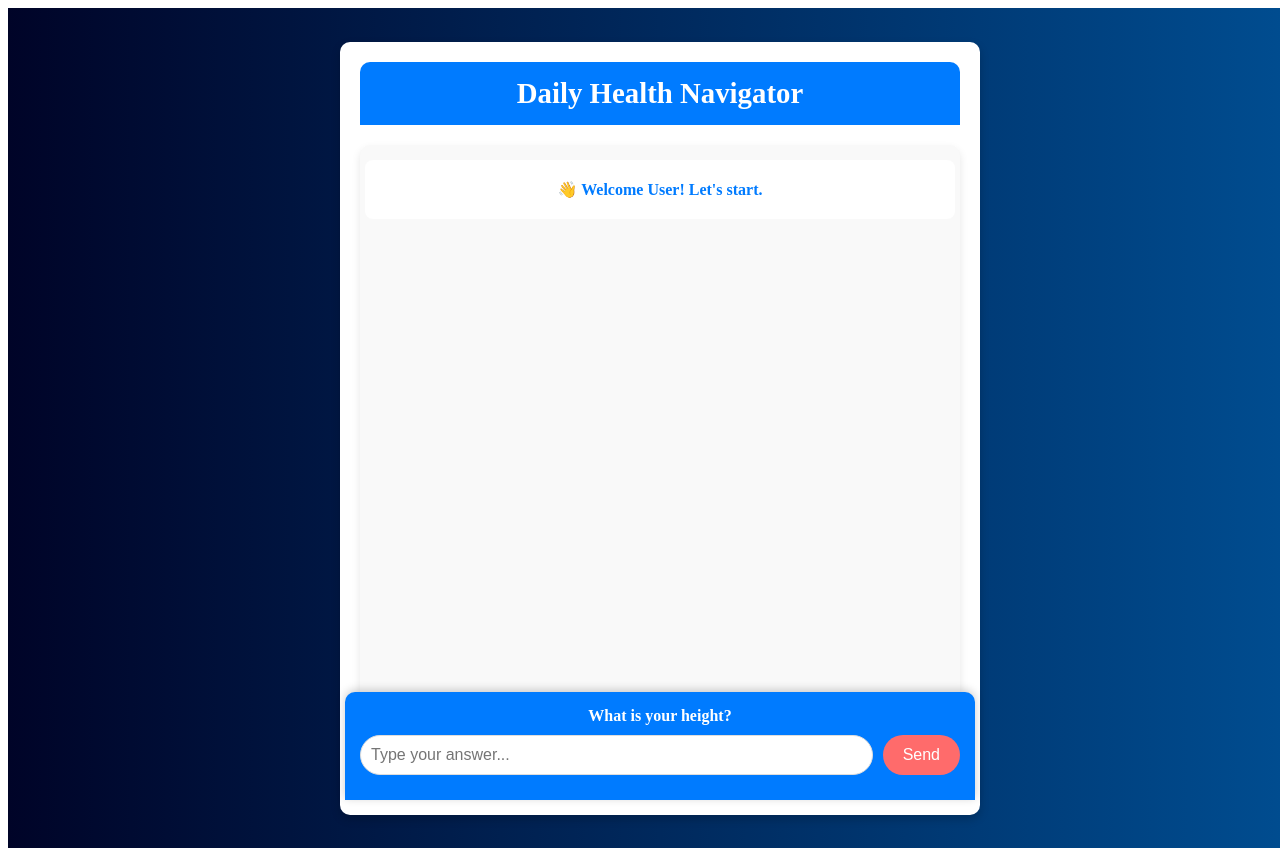
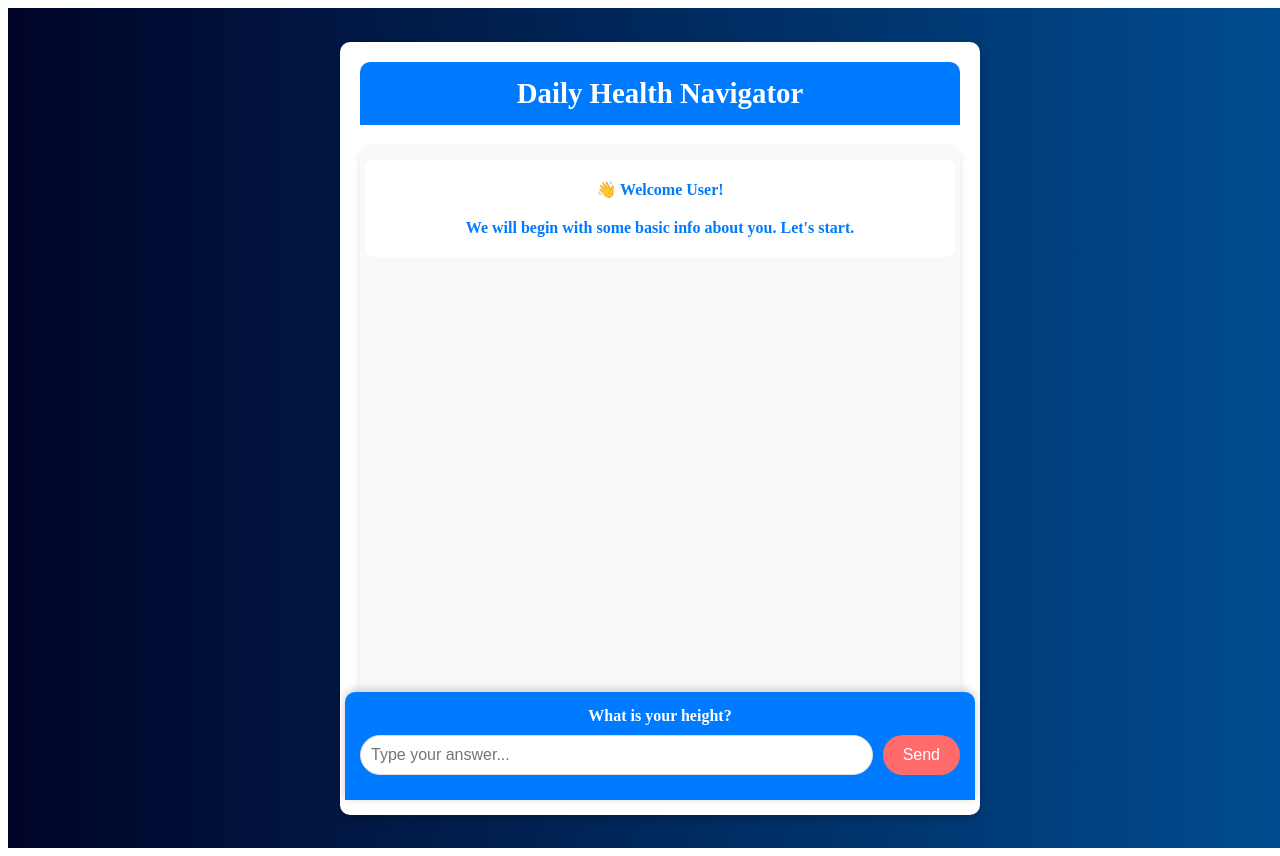
Before and after one commit to vamsikrishna1704/Body_weight_predictor, a React (Create React App) app: page / in a window 1280 px wide. Shown: the top 856 px of the page. Built offline with nearby package versions, Linux system fonts and the light colour scheme.

Commit message:
Update Chatbot.jsx

```diff
--- a/src/Chatbot.jsx
+++ b/src/Chatbot.jsx
@@ -92,7 +92,8 @@ const ChatbotComponent = ({ onSubmit }) => {
   return (
     <div className="chat-container">
       <div className="chat-history">
-        <div className="chat-welcome">👋 Welcome User! Let's start.</div>
+        <div className="chat-welcome">👋 Welcome User!</div>
+        <div className="chat-welcome">We will begin with some basic info about you. Let's start.</div>
         {chatHistory.map((entry, index) => (
           <div key={index} className={`chat-message ${entry.type}`}>
             {entry.text}
```
